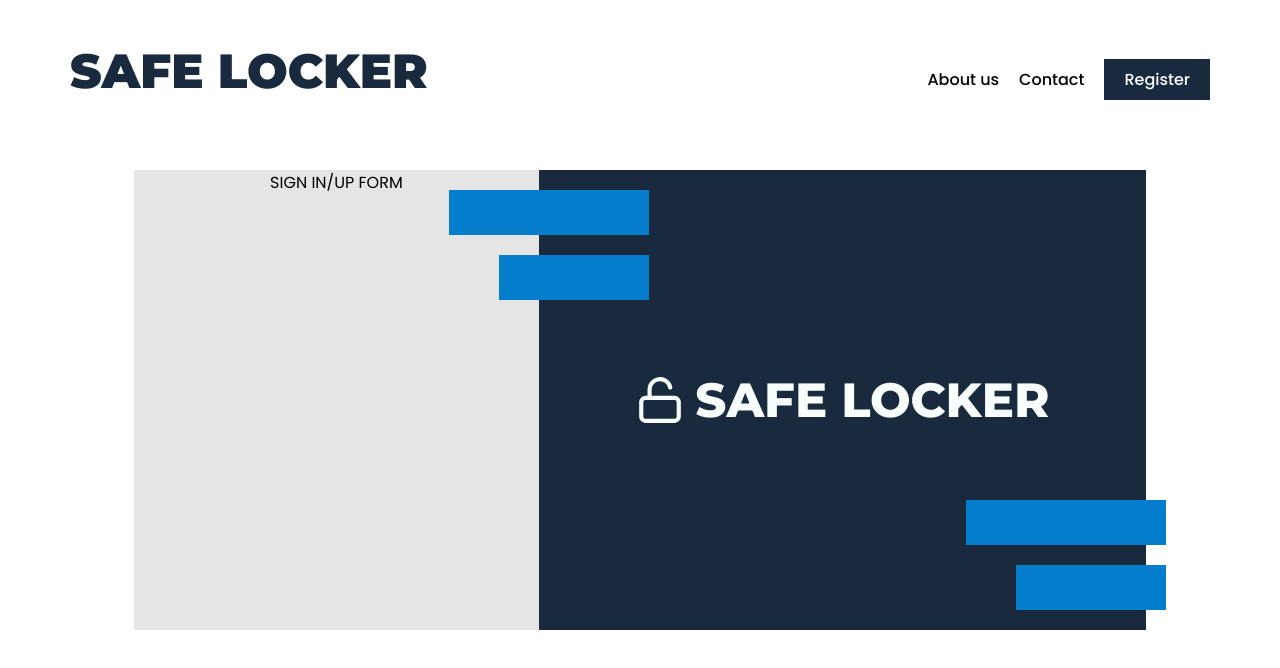
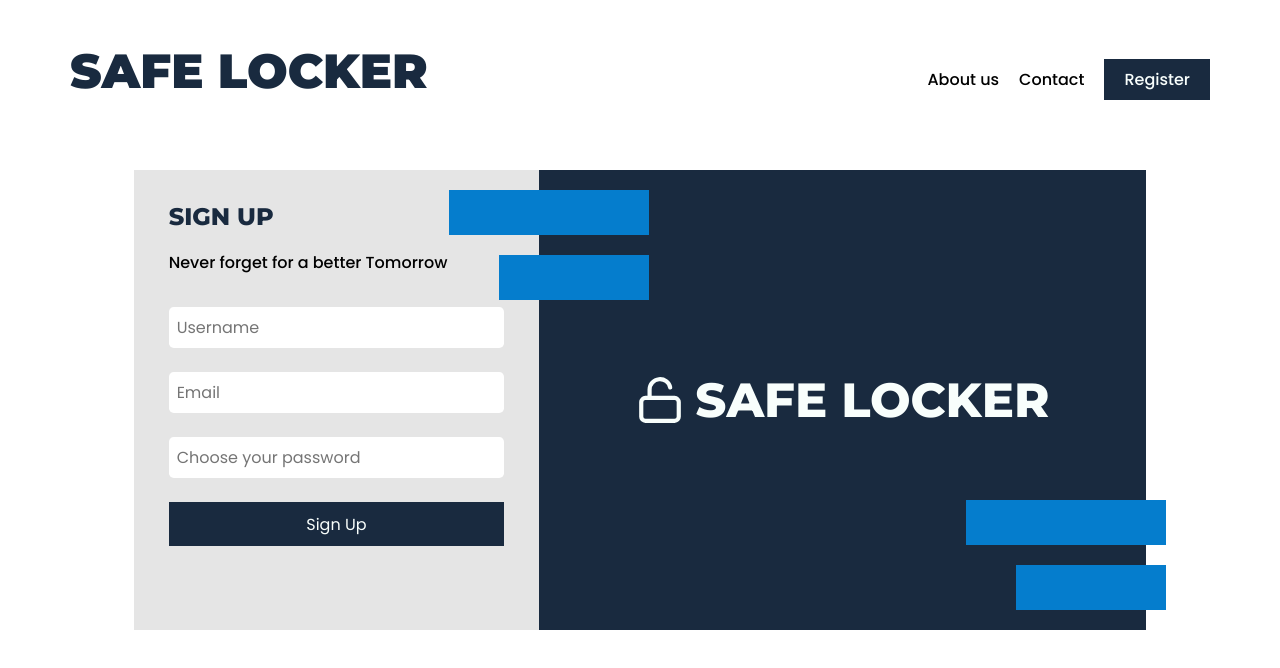
Before and after one commit to devs-infinity/account-safe-locker, a React (Vite) app in the folder client/: page / in a window 1280 px wide. Shown: the top 668 px of the page. Built offline with nearby package versions, Linux system fonts and the light colour scheme.

Commit message:
add styles to signup form

```diff
--- a/client/src/components/HomeForm.tsx
+++ b/client/src/components/HomeForm.tsx
@@ -4,7 +4,19 @@ import { StyledHomeForm } from '../styles/componentStyles/HomeFormStyles';
 interface IHomeFormProps {}
 
 const HomeForm: React.FC<IHomeFormProps> = ({}) => {
-  return <StyledHomeForm>SIGN IN/UP FORM</StyledHomeForm>;
+
+  return (
+    <StyledHomeForm>
+      <form>
+        <h1>SIGN UP</h1>
+        <p>Never forget for a better Tomorrow</p>
+        <input type='text' placeholder='Username' />
+        <input type='email' placeholder='Email' />
+        <input type='password' placeholder='Choose your password' />
+        <button type='submit'>Sign Up</button>
+      </form>
+    </StyledHomeForm>
+  );
 };
 
 export default HomeForm;
--- a/client/src/styles/componentStyles/HomeFormStyles.ts
+++ b/client/src/styles/componentStyles/HomeFormStyles.ts
@@ -2,5 +2,41 @@ import styled from 'styled-components';
 
 export const StyledHomeForm = styled.div`
   width: 40%;
+  padding: 1rem;
   background-color: var(--light-gray);
+
+  form {
+    display: flex;
+    margin: 0 auto;
+    height: 100%;
+    width: 90%;
+    flex-direction: column;
+    text-align: left;
+
+    h1 {
+      font-weight: 800;
+      margin-top: 1rem;
+    }
+
+    p {
+      font-weight: 500;
+      margin: 1.2rem 0 2rem 0;
+    }
+
+    input {
+      outline: none;
+      border: none;
+      font-family: inherit;
+      padding: 0.5rem;
+      font-size: 1rem;
+      margin-bottom: 1.5rem;
+      border-radius: 0.3rem;
+    }
+
+    button {
+      background: var(--navy-blue);
+      color: var(--white);
+      padding: 0.6rem;
+    }
+  }
 `;
```
Also changed, not shown: 1 other file (tests, documents, lock files or other folders).
